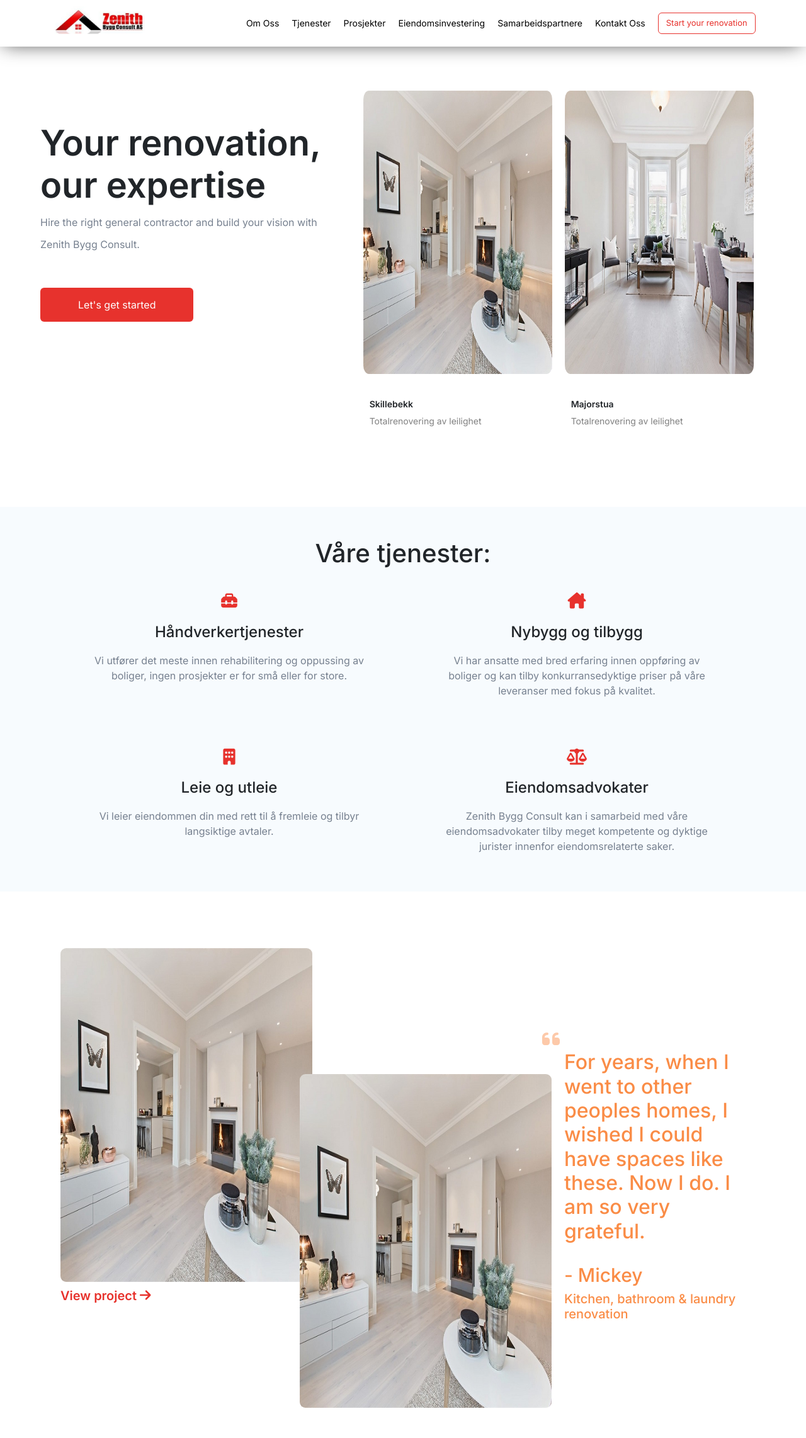
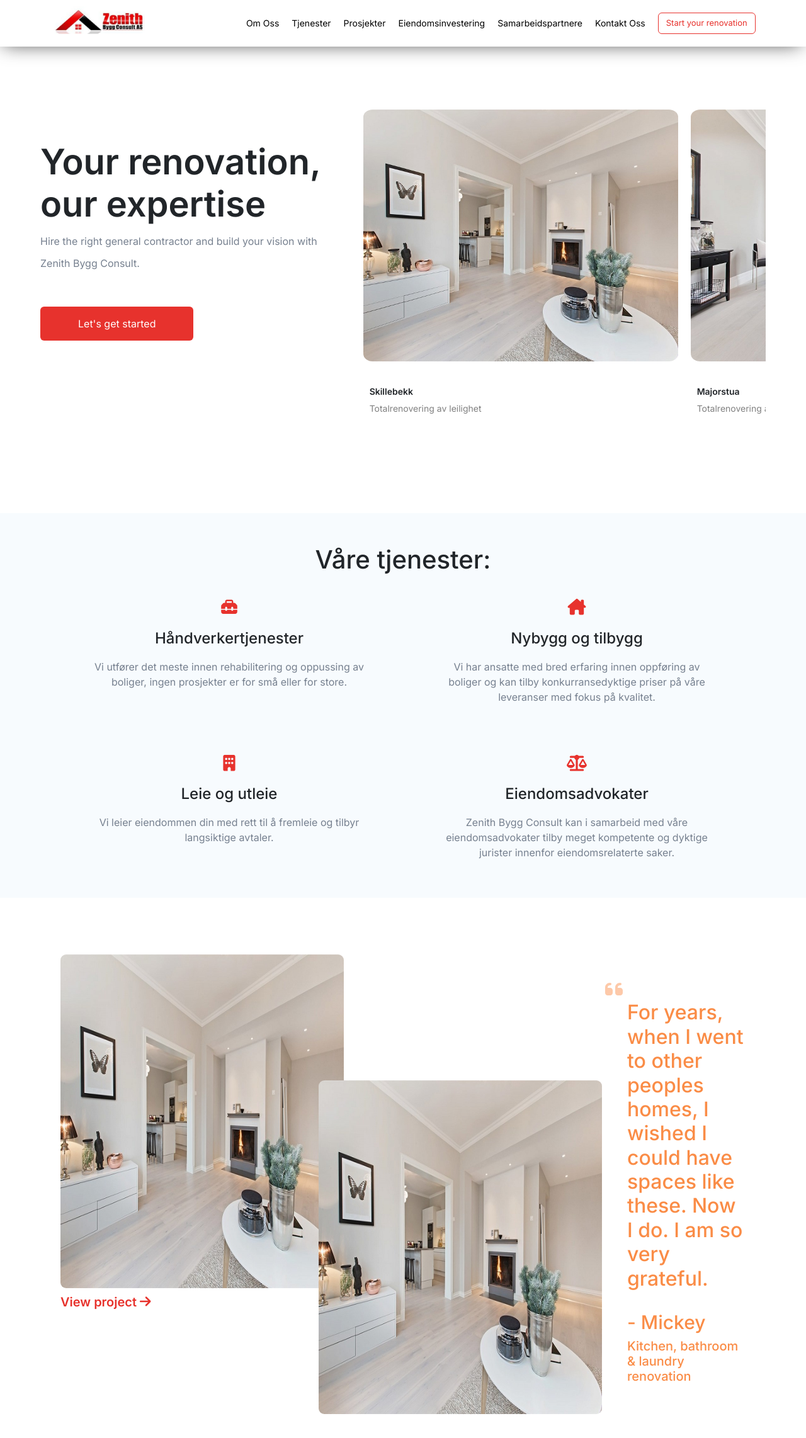
Before and after one commit to DevrMichael/zbc, a Next.js app: page / in a window 1280 px wide. Shown: the top 2284 px of the page at 63% size. Built offline with nearby package versions, Linux system fonts and the light colour scheme.

Commit message:
Adjust image height

```diff
--- a/components/FeaturedProject/FeaturedProject.module.scss
+++ b/components/FeaturedProject/FeaturedProject.module.scss
@@ -29,13 +29,13 @@
     }
 
     .singleImage {
-      margin-left: -20px;
+      margin-left: -40px;
       margin-top: 200px;
     }
   }
 
   .textContainer {
-    padding-left: 20px;
+    padding-left: 40px;
     width: 30%;
     margin: auto;
     color: #fa8c46;
--- a/components/FeaturedProject/FeaturedProject.tsx
+++ b/components/FeaturedProject/FeaturedProject.tsx
@@ -10,13 +10,13 @@ export default function FeaturedProject() {
     <div className={styles.container}>
       <div className={styles.imagesContainer}>
         <div className={styles.imageWithHeader}>
-          <Image src={image} alt="Alt text" width={400} height={530} />
+          <Image src={image} alt="Alt text" width={450} height={530} />
           <h5>
             <a href="#">View project</a> <FontAwesomeIcon icon={faArrowRight} />
           </h5>
         </div>
         <div className={styles.singleImage}>
-          <Image src={image} alt="Alt text" width={400} height={530} />
+          <Image src={image} alt="Alt text" width={450} height={530} />
         </div>
       </div>
       <div className={styles.textContainer}>
--- a/components/Hero/Hero.module.scss
+++ b/components/Hero/Hero.module.scss
@@ -3,7 +3,7 @@
 .container {
   display: flex;
   width: 90%;
-  padding-block: 70px;
+  padding-block: 100px;
   margin: auto;
 
   .content {
--- a/components/Hero/Hero.tsx
+++ b/components/Hero/Hero.tsx
@@ -23,8 +23,8 @@ export default function Hero() {
                 className={styles.projectImage}
                 src={project.image}
                 alt=""
-                width={300}
-                height={450}
+                width={500}
+                height={400}
               />
               <div className={styles.projectText}>
                 <h6>{project.title}</h6>
```
